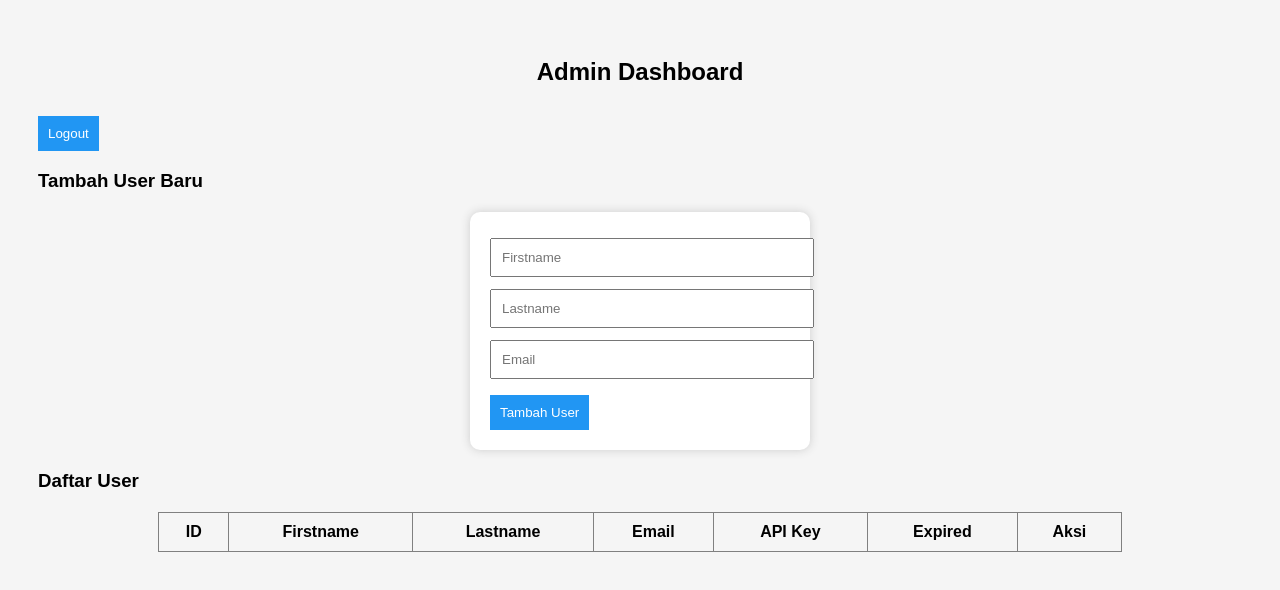
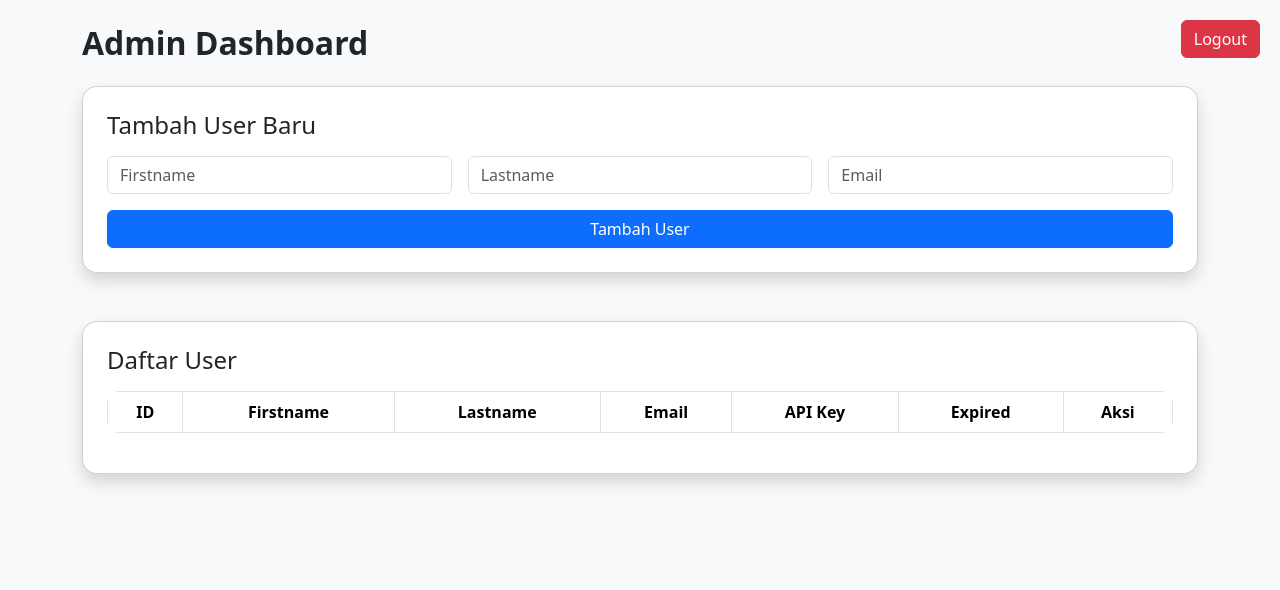
Before and after one commit to MuhammadNaufalGhulamF20230140073/073_APIKeyGenerator, a website: page public/admin/dashboard.html in a window 1280 px wide. Drawn offline with nearby package versions, Linux system fonts and the light colour scheme; no server answers.

Commit message:
perbikan dash aordadmin menggunakan bootstrap

```diff
--- a/public/admin/dashboard.html
+++ b/public/admin/dashboard.html
@@ -1,25 +1,77 @@
 <!DOCTYPE html>
-<html>
+<html lang="en">
   <head>
+    <meta charset="UTF-8" />
+    <meta name="viewport" content="width=device-width, initial-scale=1" />
     <title>Admin Dashboard</title>
-    <link rel="stylesheet" href="../css/style.css" />
+
+    <!-- Bootstrap CSS -->
+    <link
+      href="https://cdn.jsdelivr.net/npm/bootstrap@5.3.3/dist/css/bootstrap.min.css"
+      rel="stylesheet"
+    />
+
+    <style>
+      body {
+        background: #f8f9fa;
+      }
+      .card-custom {
+        border-radius: 15px;
+      }
+      table {
+        background: white;
+        border-radius: 12px;
+        overflow: hidden;
+      }
+      th {
+        background: #0d6efd;
+        color: white;
+      }
+      .logout-btn {
+        position: absolute;
+        top: 20px;
+        right: 20px;
+      }
+    </style>
   </head>
 
-  <body>
-    <h2>Admin Dashboard</h2>
+  <body class="p-4">
+    <button class="btn btn-danger logout-btn" onclick="logout()">Logout</button>
 
-    <button onclick="logout()">Logout</button>
+    <div class="container">
+      <h2 class="mb-4 fw-bold">Admin Dashboard</h2>
 
-    <h3>Tambah User Baru</h3>
-    <div class="card">
-      <input id="fname" placeholder="Firstname" />
-      <input id="lname" placeholder="Lastname" />
-      <input id="email" placeholder="Email" />
-      <button onclick="createUser()">Tambah User</button>
+      <!-- Tambah User -->
+      <div class="card card-custom shadow p-4 mb-5">
+        <h4 class="mb-3">Tambah User Baru</h4>
+
+        <div class="row g-3">
+          <div class="col-md-4">
+            <input id="fname" class="form-control" placeholder="Firstname" />
           </div>
 
-    <h3>Daftar User</h3>
-    <table border="1" cellpadding="10">
+          <div class="col-md-4">
+            <input id="lname" class="form-control" placeholder="Lastname" />
+          </div>
+
+          <div class="col-md-4">
+            <input id="email" class="form-control" placeholder="Email" />
+          </div>
+
+          <div class="col-12 mt-3">
+            <button class="btn btn-primary w-100" onclick="createUser()">
+              Tambah User
+            </button>
+          </div>
+        </div>
+      </div>
+
+      <!-- Daftar User -->
+      <div class="card card-custom shadow p-4">
+        <h4 class="mb-3">Daftar User</h4>
+
+        <div class="table-responsive">
+          <table class="table table-bordered text-center align-middle">
             <thead>
               <tr>
                 <th>ID</th>
@@ -33,6 +85,12 @@
             </thead>
             <tbody id="userTable"></tbody>
           </table>
+        </div>
+      </div>
+    </div>
+
+    <!-- Bootstrap JS -->
+    <script src="https://cdn.jsdelivr.net/npm/bootstrap@5.3.3/dist/js/bootstrap.bundle.min.js"></script>
 
     <script src="dashboard.js"></script>
   </body>
```
Lines whose indentation alone changed are shown as unchanged.
